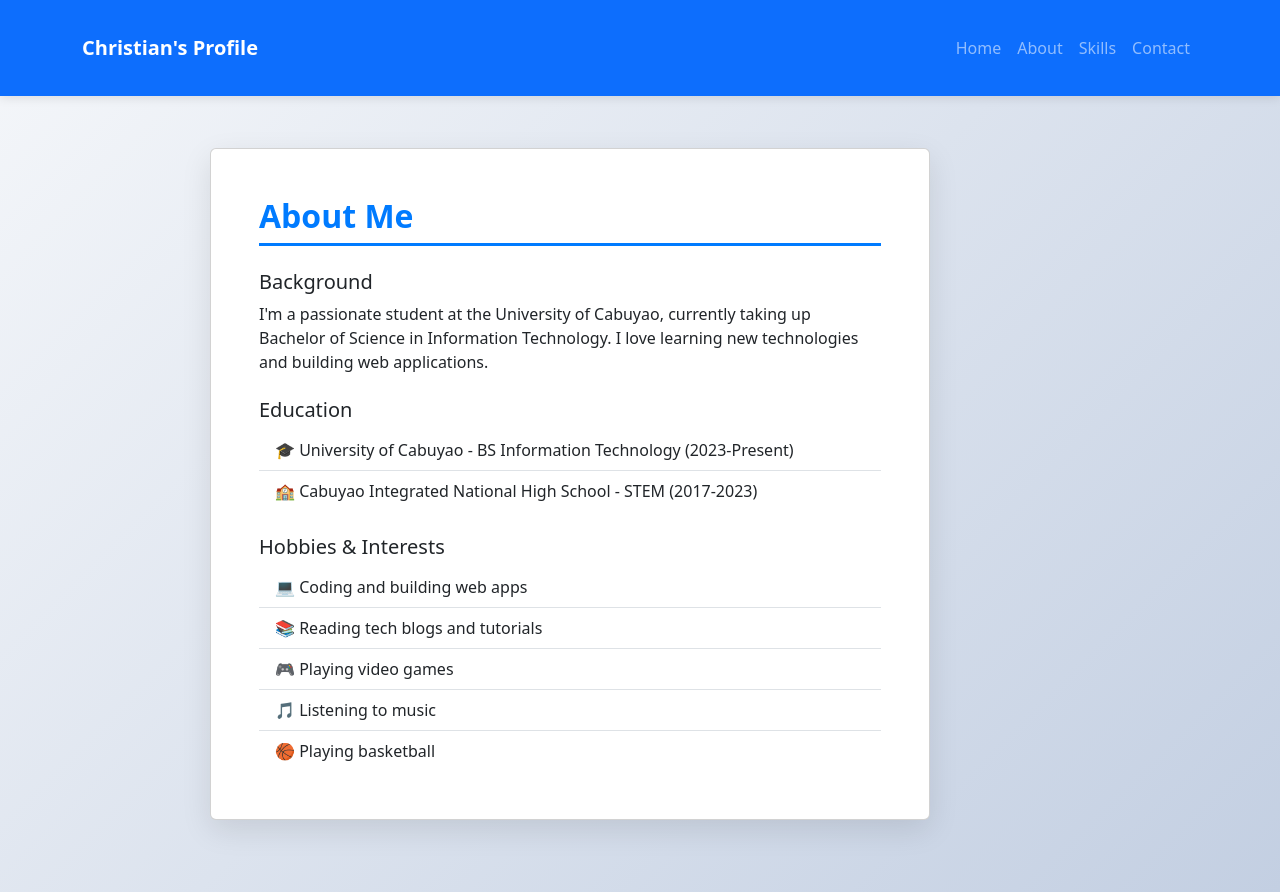
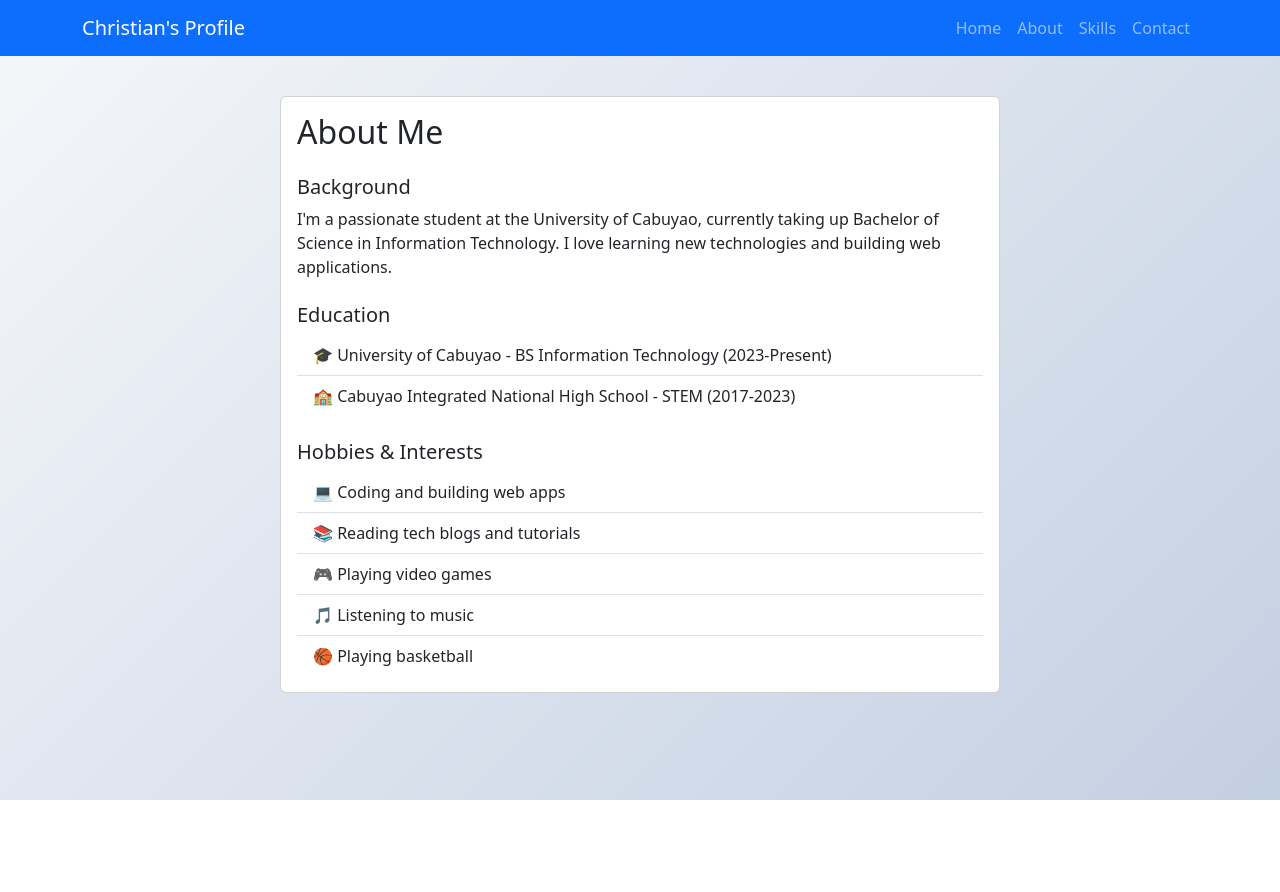
Before and after one commit to christianbelencion11-creator/my-react-app, a React (Vite) app: page /about in a window 1280 px wide. After the commit the page ends 800 px from the top, so only its background shows below. Built offline with nearby package versions, Linux system fonts and the light colour scheme.

Commit message:
Christian Belencion Personal Profile

```diff
--- a/src/App.css
+++ b/src/App.css
@@ -1,196 +1,15 @@
-* {
-  margin: 0;
-  padding: 0;
-  box-sizing: border-box;
-}
-
 body {
   font-family: 'Segoe UI', Tahoma, Geneva, Verdana, sans-serif;
   background: linear-gradient(135deg, #f5f7fa 0%, #c3cfe2 100%);
   min-height: 100vh;
+
+  display: flex;
+  flex-direction: column;
 }
 
-/* Navigation Bar */
-.navbar {
-  box-shadow: 0 2px 10px rgba(0,0,0,0.1);
+main {
+  flex: 1;
+  display: flex;
+  justify-content: center;
+  align-items: center;
 }
-
-.navbar-brand {
-  font-weight: bold;
-  font-size: 1.5rem;
-}
-
-/* Main Content */
-.container {
-  max-width: 1200px;
-  margin: 0 auto;
-  padding: 20px;
-}
-
-/* Profile Card */
-.profile-card {
-  background: white;
-  border-radius: 15px;
-  padding: 2rem;
-  box-shadow: 0 10px 30px rgba(0, 0, 0, 0.1);
-  margin: 2rem 0;
-  border: none;
-  transition: transform 0.3s ease;
-}
-
-.profile-card:hover {
-  transform: translateY(-5px);
-  box-shadow: 0 15px 40px rgba(0, 0, 0, 0.15);
-}
-
-/* Section Title */
-.section-title {
-  color: #007bff;
-  margin-bottom: 1.5rem;
-  border-bottom: 3px solid #007bff;
-  padding-bottom: 0.5rem;
-  font-weight: bold;
-}
-
-/* Home Page */
-.display-4 {
-  color: #333;
-  font-weight: bold;
-  margin-bottom: 1.5rem;
-}
-
-.lead {
-  font-size: 1.2rem;
-  color: #555;
-  line-height: 1.8;
-}
-
-/* About Page */
-h5 {
-  color: #007bff;
-  margin-top: 1.5rem;
-  margin-bottom: 1rem;
-  font-weight: 600;
-}
-
-.list-group-item {
-  border: none;
-  padding: 0.5rem 1rem;
-  background: transparent;
-  color: #555;
-}
-
-.list-group-item:hover {
-  background: #f8f9fa;
-  border-radius: 5px;
-}
-
-/* Skills Page */
-.progress {
-  border-radius: 10px;
-  background-color: #e9ecef;
-}
-
-.progress-bar {
-  border-radius: 10px;
-  transition: width 0.6s ease;
-}
-
-.badge {
-  font-size: 0.9rem;
-  padding: 0.5rem 1rem;
-  border-radius: 20px;
-}
-
-/* Contact Form */
-.form-label {
-  font-weight: 600;
-  color: #555;
-}
-
-.form-control {
-  border-radius: 8px;
-  border: 1px solid #ddd;
-  padding: 0.75rem;
-  transition: all 0.3s;
-}
-
-.form-control:focus {
-  border-color: #007bff;
-  box-shadow: 0 0 0 0.2rem rgba(0,123,255,0.25);
-}
-
-.btn-primary {
-  background: #007bff;
-  border: none;
-  padding: 0.75rem;
-  font-weight: 600;
-  border-radius: 8px;
-  transition: all 0.3s;
-}
-
-.btn-primary:hover {
-  background: #0056b3;
-  transform: translateY(-2px);
-  box-shadow: 0 5px 15px rgba(0,123,255,0.3);
-}
-
-/* Alert */
-.alert {
-  border-radius: 8px;
-  margin-bottom: 1rem;
-}
-
-/* Submission Success Page */
-.text-success {
-  color: #28a745 !important;
-}
-
-.bg-light {
-  background: #f8f9fa !important;
-  border-radius: 10px;
-}
-
-/* Responsive Design */
-@media (max-width: 768px) {
-  .profile-card {
-    padding: 1.5rem;
-    margin: 1rem 0;
-  }
-
-  .display-4 {
-    font-size: 2rem;
-  }
-
-  .lead {
-    font-size: 1rem;
-  }
-
-  h1 {
-    font-size: 2rem;
-  }
-
-  .section-title {
-    font-size: 1.5rem;
-  }
-
-  .container {
-    padding: 10px;
-  }
-}
-
-/* Loading Animation */
-@keyframes fadeIn {
-  from {
-    opacity: 0;
-    transform: translateY(20px);
-  }
-  to {
-    opacity: 1;
-    transform: translateY(0);
-  }
-}
-
-.profile-card {
-  animation: fadeIn 0.5s ease;
-}
```
